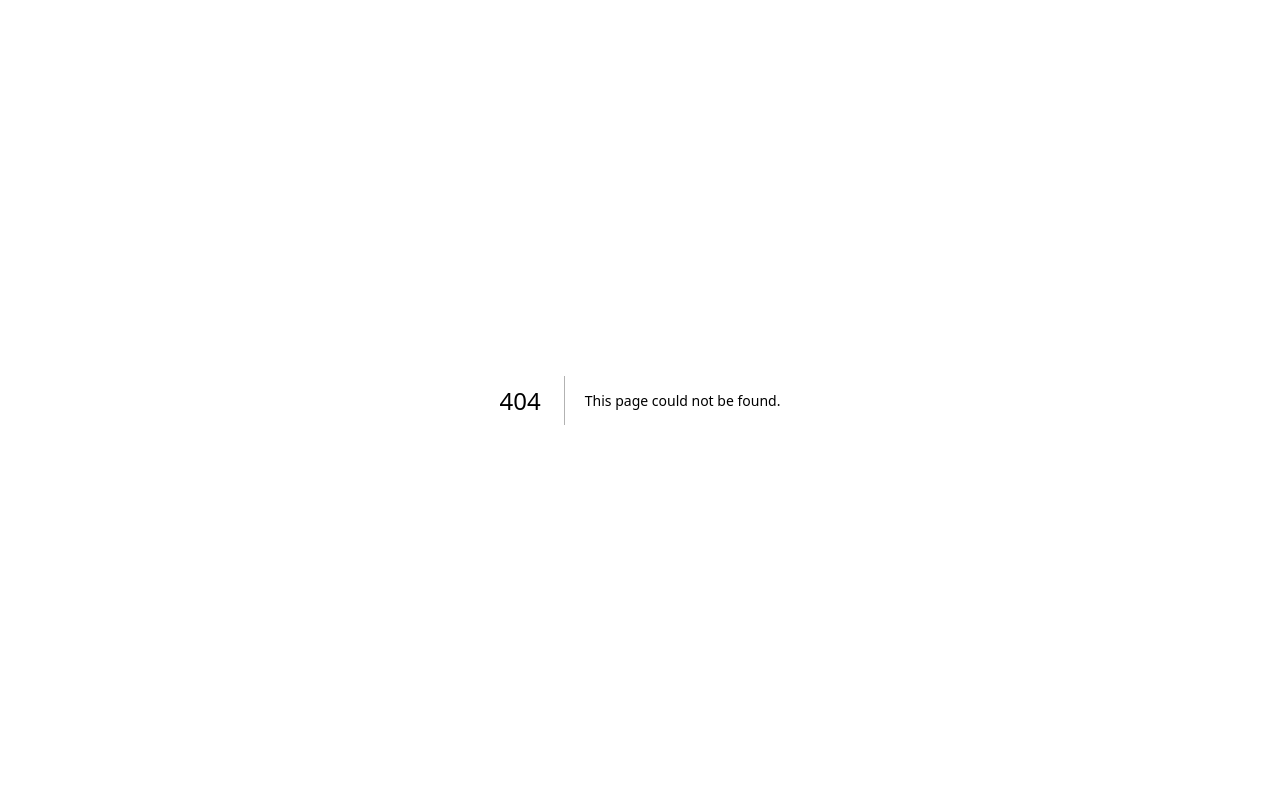
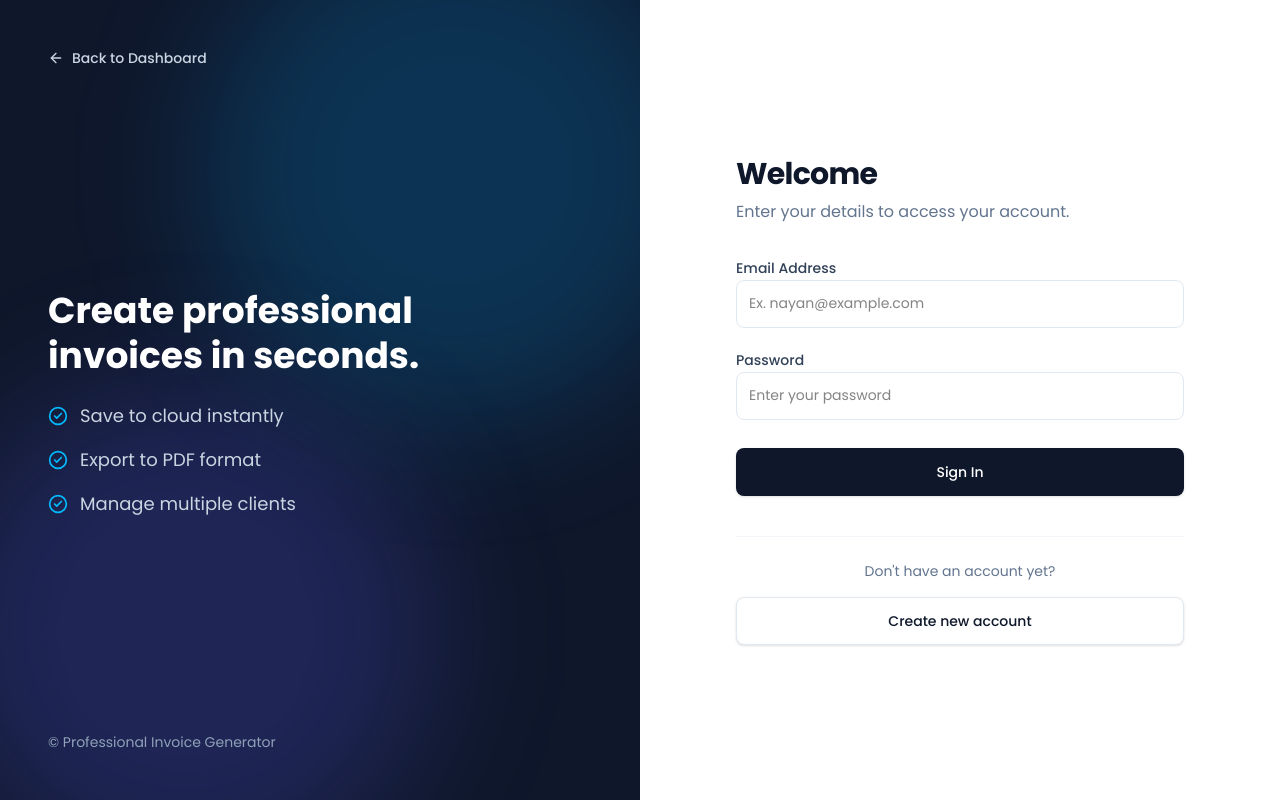
Before and after one commit to samipabMagar/invoice-generator, a Next.js app: page /login in a window 1280 px wide. Before the commit this address had no page. Built offline with nearby package versions, Linux system fonts and the light colour scheme; no server answers.

Commit message:
feat: implement user authentication with Supabase and integrate login page into application flow

```diff
--- a/app/layout.tsx
+++ b/app/layout.tsx
@@ -1,21 +1,17 @@
 import type { Metadata } from "next";
-import { Geist, Geist_Mono } from "next/font/google";
+import { Poppins } from "next/font/google";
 import { Toaster } from "sonner";
 import "./globals.css";
 
-const geistSans = Geist({
-  variable: "--font-geist-sans",
+const poppins = Poppins({
+  variable: "--font-poppins",
   subsets: ["latin"],
-});
-
-const geistMono = Geist_Mono({
-  variable: "--font-geist-mono",
-  subsets: ["latin"],
+  weight: ["300", "400", "500", "600", "700"],
 });
 
 export const metadata: Metadata = {
-  title: "Create Next App",
-  description: "Generated by create next app",
+  title: "Professional Invoice Generator",
+  description: "Generate and save professional invoices.",
 };
 
 export default function RootLayout({
@@ -26,11 +22,11 @@ export default function RootLayout({
   return (
     <html
       lang="en"
-      className={`${geistSans.variable} ${geistMono.variable} h-full antialiased`}
+      className={`${poppins.variable} h-full antialiased`}
     >
-      <body className="min-h-full flex flex-col">
+      <body className="min-h-full flex flex-col font-sans" style={{ fontFamily: 'var(--font-poppins), sans-serif' }}>
         {children}
-        <Toaster position="top-center" richColors />
+        <Toaster position="top-right" richColors />
       </body>
     </html>
   );
--- /dev/null
+++ b/app/login/page.tsx
@@ -0,0 +1,137 @@
+'use client';
+
+import { useState } from 'react';
+import { supabase } from '@/lib/supabase/supabase';
+import { useRouter } from 'next/navigation';
+import Link from 'next/link';
+import { ArrowLeft, CheckCircle2 } from 'lucide-react';
+import { toast } from 'sonner';
+
+export default function LoginPage() {
+  const [email, setEmail] = useState('');
+  const [password, setPassword] = useState('');
+  const [loading, setLoading] = useState(false);
+  const router = useRouter();
+
+  const handleLogin = async (e: React.FormEvent) => {
+    e.preventDefault();
+    setLoading(true);
+    const { error } = await supabase.auth.signInWithPassword({ email, password });
+    setLoading(false);
+
+    if (error) toast.error(error.message);
+    else {
+      toast.success('Welcome back!');
+      router.push('/');
+    }
+  };
+
+  const handleSignUp = async () => {
+    setLoading(true);
+    const { error } = await supabase.auth.signUp({ email, password });
+    setLoading(false);
+
+    if (error) toast.error(error.message);
+    else toast.success('Account created! You can now log in.');
+  };
+
+  return (
+    <div className="min-h-screen flex w-full bg-white">
+      {/* Left side - Decorative Desktop Splashboard */}
+      <div className="hidden lg:flex w-1/2 bg-slate-900 p-12 text-white flex-col justify-between relative overflow-hidden">
+        {/* Abstract shapes */}
+        <div className="absolute top-[-10%] right-[-10%] w-[500px] h-[500px] rounded-full bg-sky-500/20 blur-3xl pointer-events-none" />
+        <div className="absolute bottom-[-10%] left-[-10%] w-[500px] h-[500px] rounded-full bg-indigo-500/20 blur-3xl pointer-events-none" />
+
+        <div className="z-10">
+          <Link href="/" className="inline-flex items-center text-sm font-medium text-slate-300 hover:text-white transition-colors">
+            <ArrowLeft className="w-4 h-4 mr-2" /> Back to Dashboard
+          </Link>
+        </div>
+
+        <div className="z-10 max-w-lg">
+          <h1 className="text-4xl font-bold mb-6 leading-tight">Create professional invoices in seconds.</h1>
+          <ul className="space-y-4">
+            {['Save to cloud instantly', 'Export to PDF format', 'Manage multiple clients'].map(item => (
+              <li key={item} className="flex items-center text-slate-300 text-lg">
+                <CheckCircle2 className="w-5 h-5 mr-3 text-sky-400" />
+                {item}
+              </li>
+            ))}
+          </ul>
+        </div>
+
+        <div className="z-10">
+          <p className="text-slate-400 text-sm">© Professional Invoice Generator</p>
+        </div>
+      </div>
+
+      {/* Right side - Login Form */}
+      <div className="w-full lg:w-1/2 flex items-center justify-center p-8 bg-slate-50 lg:bg-white relative">
+        <div className="w-full max-w-md space-y-8">
+
+          {/* Mobile Back Button */}
+          <div className="lg:hidden mb-8">
+             <Link href="/" className="inline-flex items-center text-sm font-medium text-slate-500 hover:text-slate-900 transition-colors">
+              <ArrowLeft className="w-4 h-4 mr-2" /> Back to Dashboard
+            </Link>
+          </div>
+
+          <div className="text-center lg:text-left">
+            <h2 className="text-3xl font-bold tracking-tight text-slate-900 mb-2">Welcome</h2>
+            <p className="text-slate-500">Enter your details to access your account.</p>
+          </div>
+
+          <form onSubmit={handleLogin} className="space-y-5">
+            <div className="space-y-1.5">
+              <label className="text-sm font-medium text-slate-700">Email Address</label>
+              <input
+                type="email"
+                value={email}
+                onChange={(e) => setEmail(e.target.value)}
+                placeholder="Ex. nayan@example.com"
+                className="flex h-12 w-full rounded-md border border-slate-200 bg-white px-3 py-2 text-sm focus:outline-none focus:ring-2 focus:ring-slate-900 focus:border-slate-900 transition-all"
+                required
+              />
+            </div>
+
+            <div className="space-y-1.5">
+              <label className="text-sm font-medium text-slate-700">Password</label>
+              <input
+                type="password"
+                value={password}
+                onChange={(e) => setPassword(e.target.value)}
+                placeholder="Enter your password"
+                className="flex h-12 w-full rounded-md border border-slate-200 bg-white px-3 py-2 text-sm focus:outline-none focus:ring-2 focus:ring-slate-900 focus:border-slate-900 transition-all"
+                required
+              />
+            </div>
+
+            <div className="pt-2">
+              <button
+                type="submit"
+                disabled={loading}
+                className="w-full h-12 inline-flex items-center justify-center rounded-md bg-slate-900 text-sm font-medium text-white hover:bg-slate-800 disabled:opacity-50 transition-colors shadow-sm"
+              >
+                {loading ? 'Processing...' : 'Sign In'}
+              </button>
+            </div>
+          </form>
+
+          <div className="mt-10 pt-6 border-t border-slate-100 text-center">
+            <p className="text-sm text-slate-500 mb-4">Don't have an account yet?</p>
+            <button
+              type="button"
+              onClick={handleSignUp}
+              disabled={loading}
+              className="w-full h-12 inline-flex items-center justify-center border border-slate-200 bg-white hover:bg-slate-50 text-slate-900 font-medium text-sm rounded-md transition-colors shadow-sm disabled:opacity-50"
+            >
+              Create new account
+            </button>
+          </div>
+
+        </div>
+      </div>
+    </div>
+  );
+}
--- a/app/page.tsx
+++ b/app/page.tsx
@@ -2,6 +2,8 @@
 
 import { FormProvider, useForm } from 'react-hook-form';
 import { zodResolver } from '@hookform/resolvers/zod';
+import Link from 'next/link';
+import { UserCircle } from 'lucide-react';
 import { defaultInvoiceValues, invoiceSchema, InvoiceType } from '@/lib/schema';
 import { InvoiceEditor } from '@/components/invoice-editor';
 import { InvoicePreview } from '@/components/invoice-preview';
@@ -25,9 +27,14 @@ export default function Home() {
           {/* Right Column: Live Preview & Action Bar */}
           <section className="flex-1 bg-slate-100/50 p-4 md:p-8 overflow-y-auto overflow-x-hidden flex flex-col items-center">
             {/* Action Bar */}
-            <div className="w-full max-w-[800px] mb-4 flex flex-col sm:flex-row justify-between items-start sm:items-center">
+            <div className="w-full max-w-[800px] mb-6 flex flex-col sm:flex-row justify-between items-start sm:items-center">
               <h1 className="text-xl font-bold bg-gradient-to-r from-slate-900 to-slate-700 bg-clip-text text-transparent">Professional Invoice Generator</h1>
-              <p className="text-xs text-sky-600 bg-sky-100 px-3 py-1 rounded-full mt-2 sm:mt-0 inline-flex lg:hidden">Scroll right to view whole invoice →</p>
+              <div className="flex items-center gap-3 mt-3 sm:mt-0">
+                <p className="text-xs text-sky-600 bg-sky-100 px-3 py-1 rounded-full inline-flex lg:hidden">Scroll right to view invoice →</p>
+                <Link href="/login" className="flex items-center gap-2 text-sm font-medium text-slate-700 hover:text-sky-600 bg-white border border-slate-200 px-4 py-2 rounded-md shadow-sm hover:shadow transition-all">
+                  <UserCircle className="w-4 h-4" /> Sign in
+                </Link>
+              </div>
             </div>
 
             {/* Scrollable Container for Mobile */}
--- a/lib/supabase/supabase.ts
+++ b/lib/supabase/supabase.ts
@@ -1,6 +1,6 @@
 import { createClient } from '@supabase/supabase-js'
 
-const supabaseUrl = process.env.NEXT_PUBLIC_SUPABASE_URL || ''
-const supabaseAnonKey = process.env.NEXT_PUBLIC_SUPABASE_ANON_KEY || ''
+const supabaseUrl = process.env.NEXT_PUBLIC_SUPABASE_URL || 'https://placeholder.supabase.co'
+const supabaseAnonKey = process.env.NEXT_PUBLIC_SUPABASE_ANON_KEY || 'placeholder'
 
 export const supabase = createClient(supabaseUrl, supabaseAnonKey)
```
